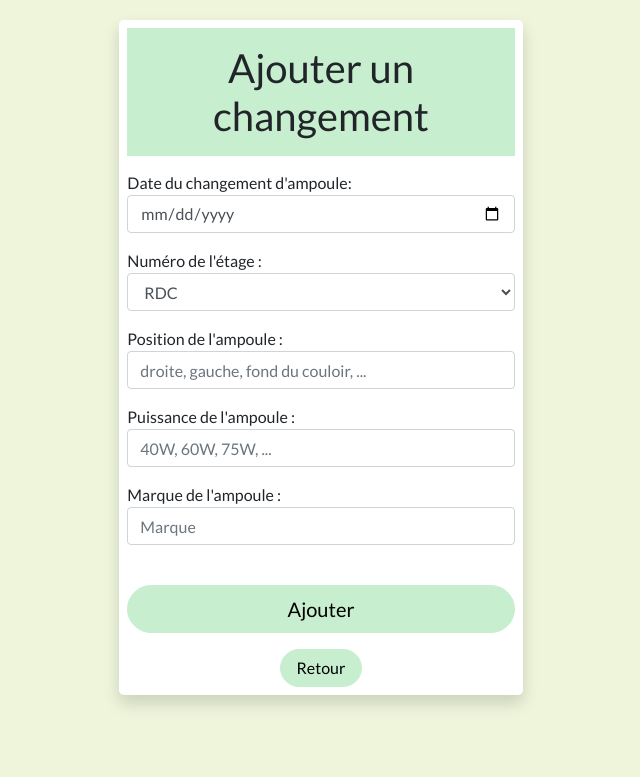
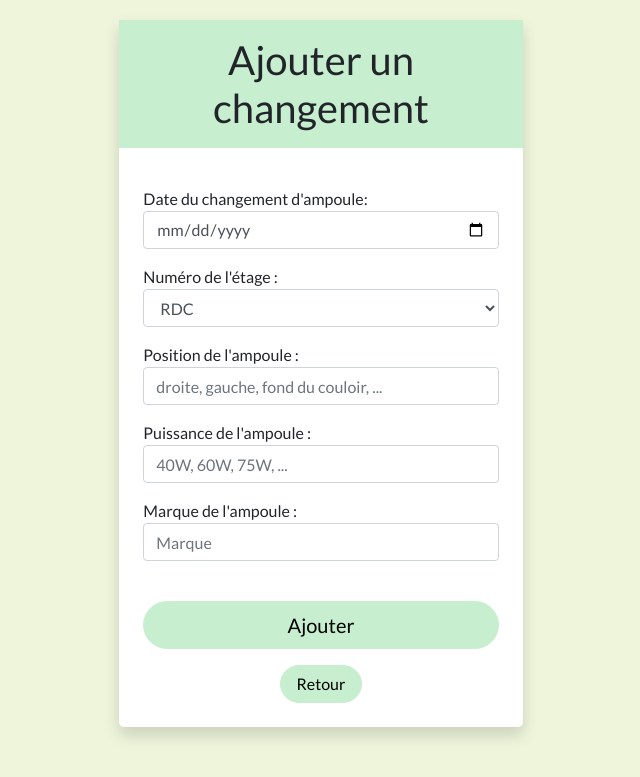
Before and after one commit to lzervini/dashboard_ampoule, a PHP site: page /modify.php in a window 1280 px wide. Shown: the top 777 px of the page, without its empty margins (319-959 px from the left). Run offline with PHP 8.4, Linux system fonts and the light colour scheme.

Commit message:
Test  de modiification

```diff
--- a/modify.php
+++ b/modify.php
@@ -102,7 +102,7 @@
     </head>
 <body>
 <div class="container-fluid mt-3 ">
-    <div class="container responsive-table-line shadow bg-white rounded-lg offset-lg-4 col-lg-4 p-2">
+    <div class="container responsive-table-line shadow bg-white rounded-lg offset-lg-4 col-lg-4 ">
     <div class="title">
         <?php
                 if (isset($_GET['id']) && isset($_GET['edit'])){
@@ -113,7 +113,7 @@
         ?>
         <h1 class="p-3"><?=$edadd ?></h1>
     </div>
-    <form action='' method='POST' class="  ">
+    <form action='' method='POST' class=" p-4 ">
 
         <div class="pb-3">
             Date du changement d'ampoule: <input type="date" name='date_changement' id='date_changement' value="<?=$dateChange; ?>" class="form-control ">
```
